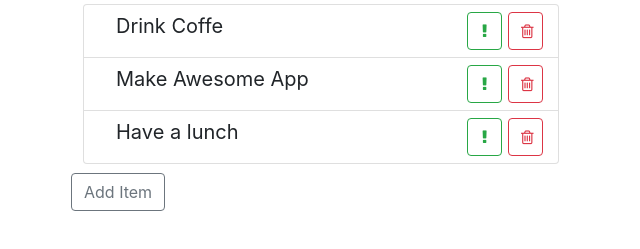
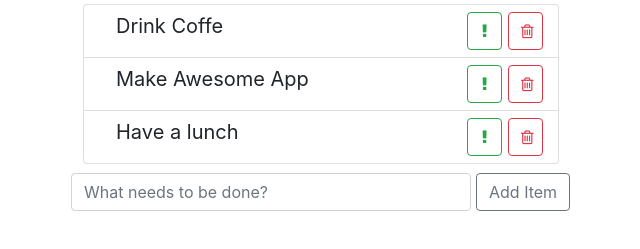
Before and after one commit to ZHe-testName/ToDo_React_App, a React app in the folder todo/: page / in a window 1280 px wide. Shown: the part 103-352 px from the top of the page, without its empty margins (319-959 px from the left). Built offline with nearby package versions, Linux system fonts and the light colour scheme.

Commit message:
Finished with forms exploration

```diff
--- a/todo/src/components/item-add-form/item-add-form.css
+++ b/todo/src/components/item-add-form/item-add-form.css
@@ -1,3 +1,8 @@
 .item-add-form{
     margin-top: 5px;
 }
+
+.item-add-form input{
+    max-width: 400px;
+    margin-right: 5px;
+}
--- a/todo/src/components/item-add-form/item-add-form.js
+++ b/todo/src/components/item-add-form/item-add-form.js
@@ -1,15 +1,42 @@
-import React from 'react';
+import React, { Component } from 'react';
 
 import './item-add-form.css';
 
-const ItemAddForm = ({createToDoItem}) => {
-    return (
-        <div className='item-add-form'>
-            <button
-                className='btn btn-outline-secondary'
-                onClick={() => createToDoItem('Get Better')}>Add Item</button>
-        </div>
-    );
+export default class ItemAddForm extends Component {
+    state = {
+        label: ''
+    }
+
+    onLabelChange = (event) => {
+        this.setState({
+            label: event.target.value
+        });
+    }
+
+    onSubmit = (event) => {
+        event.preventDefault();
+
+        this.props.createToDoItem(this.state.label);
+
+        this.setState({
+            label: ''
+        });
+    }
+
+    render() {
+        return (
+            <form className='item-add-form d-flex'
+                onSubmit={this.onSubmit}>
+
+                <input  type='text'
+                        className='form-control'
+                        onChange={this.onLabelChange}
+                        placeholder='What needs to be done?'
+                        value={this.state.label} />
+
+                <button
+                    className='btn btn-outline-secondary'>Add Item</button>
+            </form>
+        );
+    }
 };
-
-export default ItemAddForm;
```
Also changed, not shown: 1 other file.
